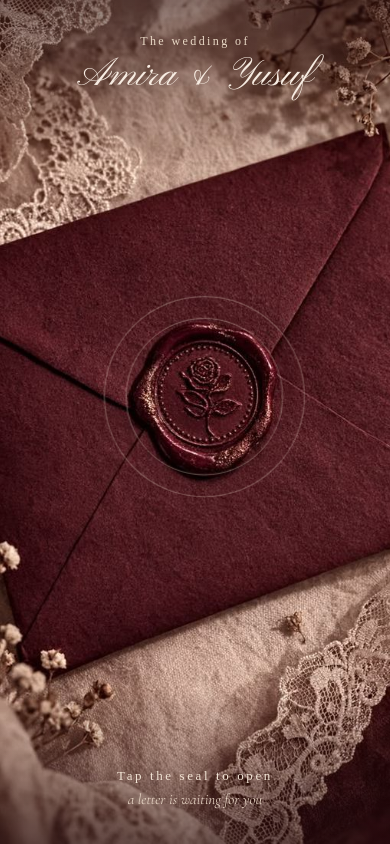
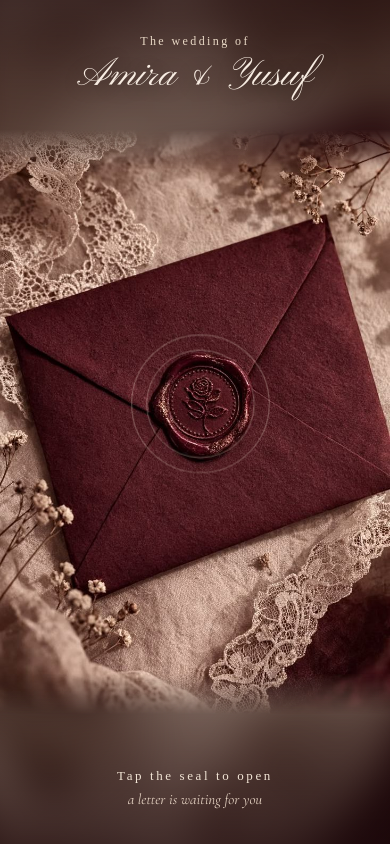
Before and after one commit to herchapter190-sketch/wedding-invitation, a plain HTML site: page index.html in a window 390 px wide. Shown: the top 844 px of the page. Drawn offline with nearby package versions, Linux system fonts and the light colour scheme; a web font is replaced by a local one.

Commit message:
Fit envelope intro to screen width on tall phones
The intro scaled the envelope photo to cover the viewport, cropping its left and right edges on phones taller than 2:3. Fit it to the width instead, limit vertical crop on wide screens, and fill the remaining space with a blurred copy of the photo.

```diff
--- a/index.html
+++ b/index.html
@@ -50,6 +50,9 @@ img{display:block;max-width:100%}
 #intro{position:fixed;inset:0;z-index:50;background:#1e0a0d;display:flex;justify-content:center;transition:opacity 1.2s ease}
 #intro.gone{opacity:0;pointer-events:none}
 .frame{position:relative;width:100%;height:100%;overflow:hidden}
+.frame::before{content:'';position:absolute;inset:-40px;background:url(img/envelope.jpg) center/cover;filter:blur(22px) brightness(.62)}
+.stage.fit-w>img{-webkit-mask-image:linear-gradient(transparent,#000 7%,#000 93%,transparent);mask-image:linear-gradient(transparent,#000 7%,#000 93%,transparent)}
+.stage.fit-h>img{-webkit-mask-image:linear-gradient(90deg,transparent,#000 7%,#000 93%,transparent);mask-image:linear-gradient(90deg,transparent,#000 7%,#000 93%,transparent)}
 .stage{position:absolute;left:50%;top:50%;transform:translate(-50%,-50%);transform-origin:51.6% 46.9%;transition:transform 2.2s cubic-bezier(.6,.05,.3,1),filter 2s ease}
 .stage>img{width:100%;height:100%;object-fit:cover;user-select:none;-webkit-user-drag:none}
 #intro.open .stage{transform:translate(-50%,-50%) scale(1.9);filter:brightness(1.15) blur(2px)}
@@ -500,7 +503,11 @@ function draw(p){const s=p.s,[r,g,b]=p.c;cx.save();cx.translate(p.x,p.y);cx.rota
 
 /* ---------- envelope ---------- */
 const IMW=733,IMH=1100;
-function sizeStage(){const f=$('#frame').getBoundingClientRect();let w=f.width,h=w*IMH/IMW;if(h<f.height){h=f.height;w=h*IMW/IMH}const s=$('#stage');s.style.width=w+'px';s.style.height=h+'px'}
+// Fit the envelope to the screen width so its sides are never cropped on tall phones;
+// on wider screens allow a vertical crop only down to 72% (the envelope stays whole).
+function sizeStage(){const f=$('#frame').getBoundingClientRect(),s=$('#stage');let w=f.width,h=w*IMH/IMW;
+  if(h>f.height/.72){h=f.height/.72;w=h*IMW/IMH}
+  s.style.width=w+'px';s.style.height=h+'px';s.classList.toggle('fit-w',h<f.height-1);s.classList.toggle('fit-h',w<f.width-1)}
 sizeStage();addEventListener('resize',()=>{if($('#frame'))sizeStage()});
 let opened=false;
 $('#sealBtn').addEventListener('click',async()=>{
```
